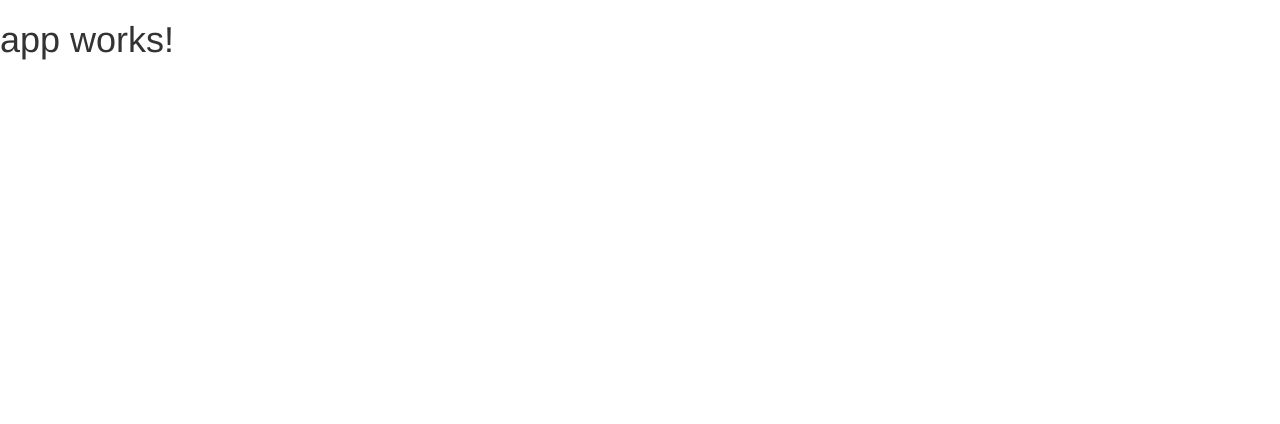
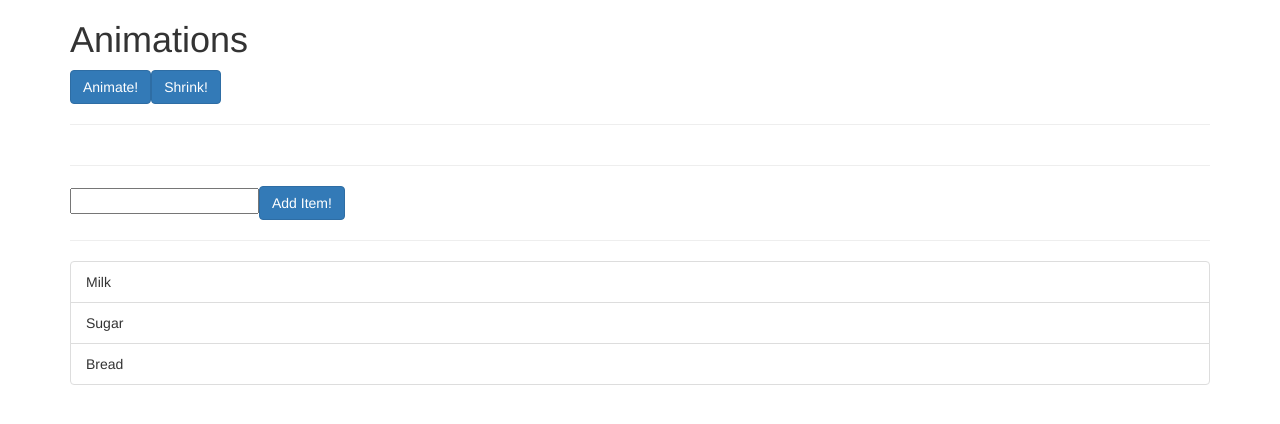
Before and after one commit to schemr/angular4-study, an Angular app in the folder animations/: page / in a window 1280 px wide. Shown: the top 424 px of the page. Built offline with nearby package versions, Linux system fonts and the light colour scheme.

Commit message:
Animation import & basic code 추가

```diff
--- a/animations/src/app/app.component.html
+++ b/animations/src/app/app.component.html
@@ -1,3 +1,27 @@
-<h1>
-  {{title}}
-</h1>
+<div class="container">
+  <div class="row">
+    <div class="col-xs-12">
+      <h1>Animations</h1>
+      <button class="btn btn-primary" (click)="onAnimate()">Animate!</button>
+      <button class="btn btn-primary" (click)="onShrink()">Shrink!</button>
+      <hr>
+      <div></div>
+    </div>
+  </div>
+  <hr>
+  <div class="row">
+    <div class="col-xs-12">
+      <input type="text" #input>
+      <button class="btn btn-primary" (click)="onAdd(input.value)">Add Item!</button>
+      <hr>
+      <ul class="list-group">
+        <li
+          class="list-group-item"
+          (click)="onDelete(item)"
+          *ngFor="let item of list">
+          {{ item }}
+        </li>
+      </ul>
+    </div>
+  </div>
+</div>
--- a/animations/src/app/app.component.ts
+++ b/animations/src/app/app.component.ts
@@ -6,5 +6,13 @@
   styleUrls: ['./app.component.css']
 })
 export class AppComponent {
-  title = 'app works!';
+  list = ['Milk', 'Sugar', 'Bread'];
+
+	onAdd(item) {
+		this.list.push(item);
+	}
+
+	onDelete(item) {
+		this.list.splice(this.list.indexOf(item), 1);
+	}
 }
--- a/animations/src/app/app.module.ts
+++ b/animations/src/app/app.module.ts
@@ -2,6 +2,7 @@
 import { NgModule } from '@angular/core';
 import { FormsModule } from '@angular/forms';
 import { HttpModule } from '@angular/http';
+import { BrowserAnimationsModule } from '@angular/platform-browser/animations';
 
 import { AppComponent } from './app.component';
 
@@ -12,7 +13,8 @@
   imports: [
     BrowserModule,
     FormsModule,
-    HttpModule
+    HttpModule,
+    BrowserAnimationsModule
   ],
   providers: [],
   bootstrap: [AppComponent]
```
